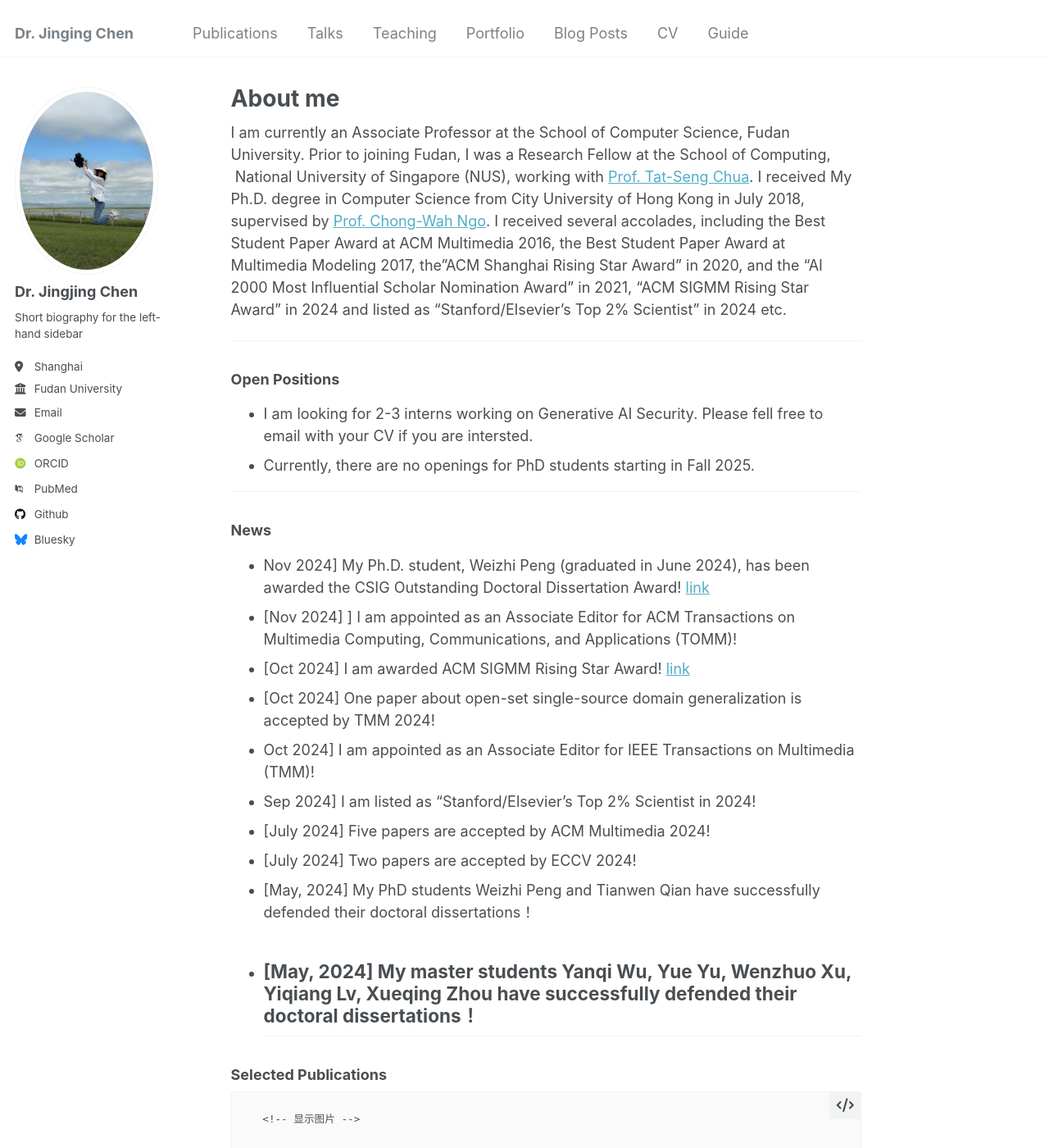
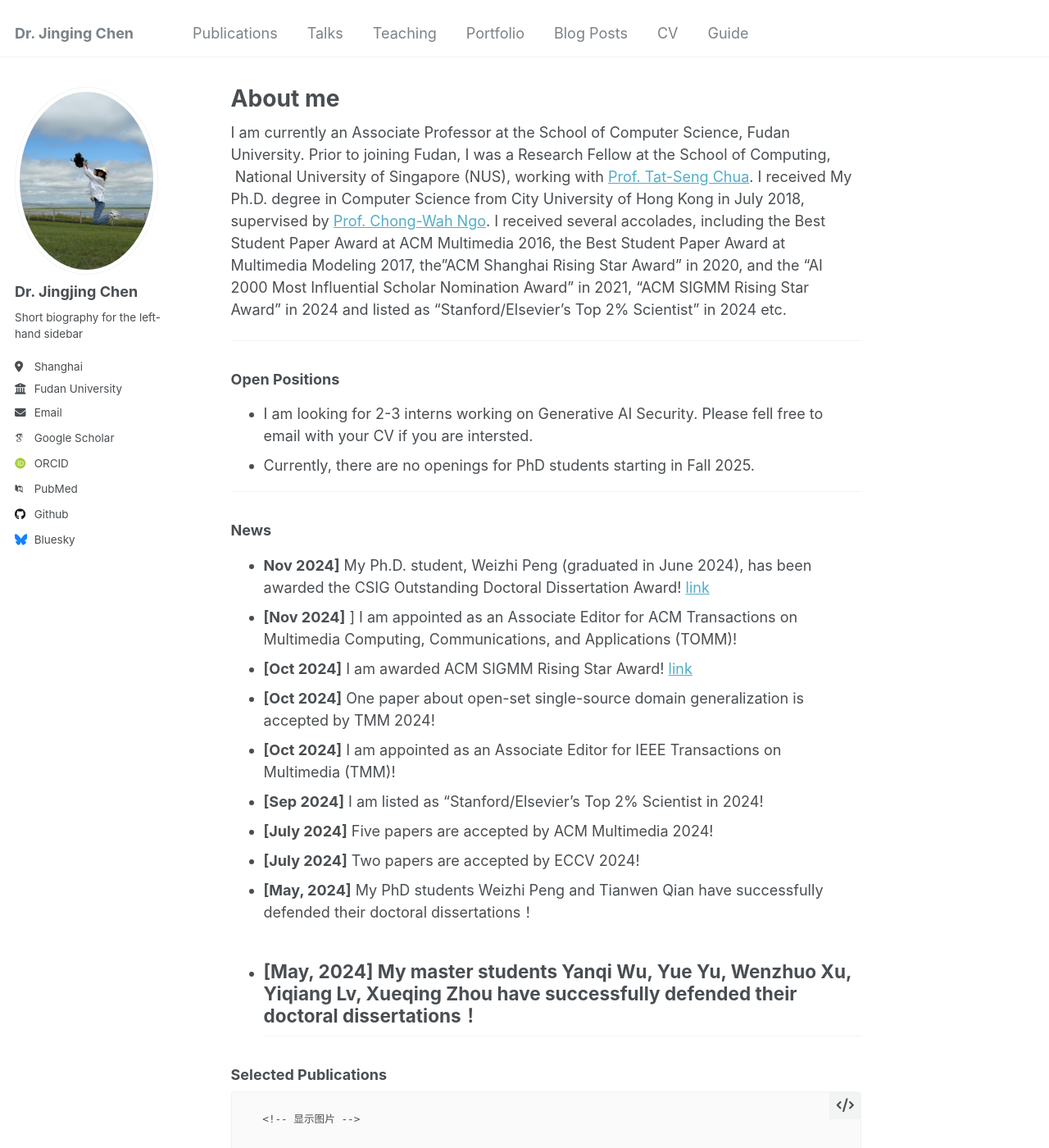
Before and after one commit to jingjing1/homepage, a Jekyll site: the page built from _pages/about.md, in a window 1280 px wide and 1400 px high. Shown: the whole window at 82% size. Built offline with Jekyll 4.4.1, drawn with Linux system fonts in a browser that asks for light colours; some web fonts are replaced.

```diff
--- a/_pages/about.md
+++ b/_pages/about.md
@@ -21,16 +21,16 @@ I am currently an Associate Professor at the School of Computer Science, Fudan U
 
 ### News
 
-* Nov 2024] My Ph.D. student, Weizhi Peng (graduated in June 2024), has been awarded the CSIG Outstanding Doctoral Dissertation Award! [link](https://mp.weixin.qq.com/s/jjrRQ2tlBL_SBXrBmhqj0g)
-* [Nov 2024] ] I am appointed as an Associate Editor for ACM Transactions on Multimedia Computing, Communications, and Applications (TOMM)!
-* [Oct 2024] I am awarded ACM SIGMM Rising Star Award! [link](http://www.sigmm.org/news/sigmm_rising_star_award_2024)
-* [Oct 2024] One paper about open-set single-source domain generalization is accepted by TMM 2024!
-* Oct 2024] I am appointed as an Associate Editor for IEEE Transactions on Multimedia (TMM)!
-* Sep 2024] I am listed as “Stanford/Elsevier’s Top 2% Scientist in 2024!
-* [July 2024] Five papers are accepted by ACM Multimedia 2024!
-* [July 2024] Two papers are accepted by ECCV 2024!
-* [May, 2024] My PhD students Weizhi Peng and Tianwen Qian have successfully defended their doctoral dissertations！
-* [May, 2024] My master students Yanqi Wu, Yue Yu, Wenzhuo Xu, Yiqiang Lv, Xueqing Zhou have successfully defended their doctoral dissertations！
+* **Nov 2024]** My Ph.D. student, Weizhi Peng (graduated in June 2024), has been awarded the CSIG Outstanding Doctoral Dissertation Award! [link](https://mp.weixin.qq.com/s/jjrRQ2tlBL_SBXrBmhqj0g)
+* **[Nov 2024]** ] I am appointed as an Associate Editor for ACM Transactions on Multimedia Computing, Communications, and Applications (TOMM)!
+* **[Oct 2024]** I am awarded ACM SIGMM Rising Star Award! [link](http://www.sigmm.org/news/sigmm_rising_star_award_2024)
+* **[Oct 2024]** One paper about open-set single-source domain generalization is accepted by TMM 2024!
+* **[Oct 2024]** I am appointed as an Associate Editor for IEEE Transactions on Multimedia (TMM)!
+* **[Sep 2024]** I am listed as “Stanford/Elsevier’s Top 2% Scientist in 2024!
+* **[July 2024]** Five papers are accepted by ACM Multimedia 2024!
+* **[July 2024]** Two papers are accepted by ECCV 2024!
+* **[May, 2024]** My PhD students Weizhi Peng and Tianwen Qian have successfully defended their doctoral dissertations！
+* **[May, 2024]** My master students Yanqi Wu, Yue Yu, Wenzhuo Xu, Yiqiang Lv, Xueqing Zhou have successfully defended their doctoral dissertations！
 ------
 
 
```
